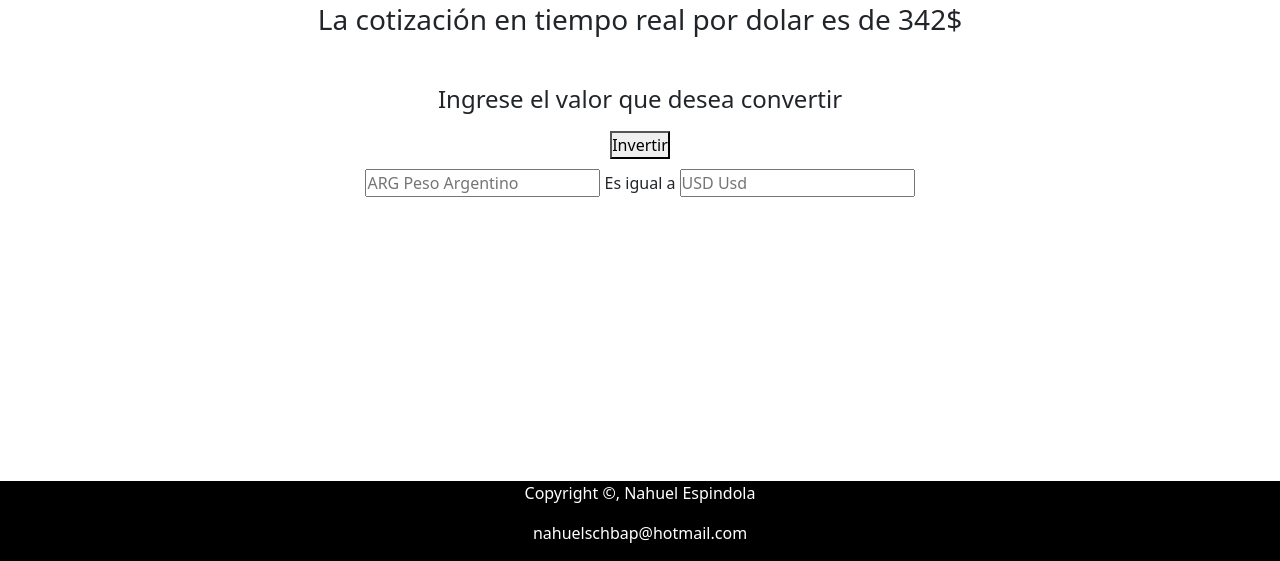
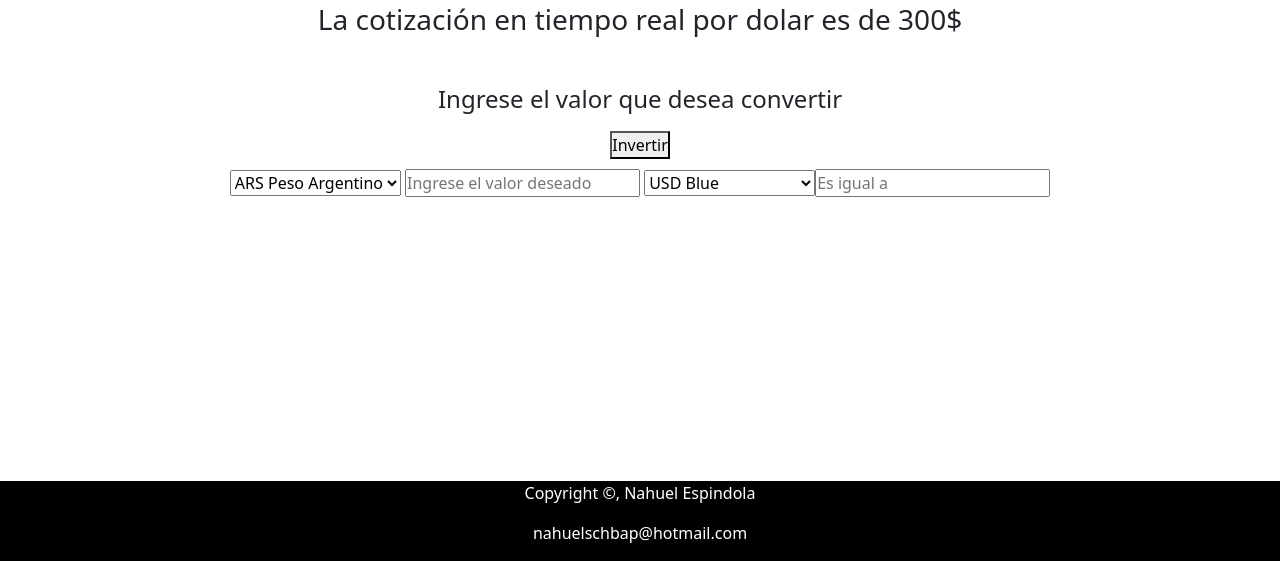
Before and after one commit to nahuelespindola/Javascript-Proyecto, a plain HTML site: page index.html in a window 1280 px wide. Shown: the part 239-800 px from the top of the page. Drawn offline with nearby package versions, Linux system fonts and the light colour scheme.

Commit message:
Conversor-Interactivo-1

```diff
--- a/app.js
+++ b/app.js
@@ -42,13 +42,16 @@ console.log(monedas)
 
     //DOM + Evento//
 
-    var input = document.getElementById("pesoargentino")
-    var output = document.getElementById('dolar')
+    const input = document.getElementById("input")
+    const output = document.getElementById('output')
     input.addEventListener('keypress', () => {
-output.setAttribute('value', input.value / 300)
+output.setAttribute('value', input.value / 30)
     })
 
-    var invertir = document.getElementById('Invertir')
-    invertir.addEventListener('click', () => {
 
-    })
+    //SELECTOR
+
+    const dolarblue = document.querySelector('.USDB');
+    USDB.addEventListener('click', () => {
+        output.setAttribute('value', input.value * 30)
+            })
--- a/index.html
+++ b/index.html
@@ -51,15 +51,51 @@
    <section>
       <div class="form-title">
          <h1>Conversor peso a dolar</h1>
-         <h3>La cotización en tiempo real por dolar es de 342$</h3>
+         <h3>La cotización en tiempo real por dolar es de 300$</h3>
       </div>
       <div>
 
          <form class="input">
-            <h4>Ingrese el valor que desea convertir</h4>
-            <div><button class="Invertir-Button" id="Invertir">Invertir</button></div>
-            <input id="pesoargentino" type="number" placeholder="ARG Peso Argentino" required> Es igual a
-            <input id="dolar" type="number" placeholder="USD Usd">
+            <h4 class="cambio">Ingrese el valor que desea convertir</h4>
+            <div><button class="Invertir-Button" id="invertir">Invertir</button></div>
+            <label>
+               <select id="selector">
+                  <option id="ARS">ARS Peso Argentino
+                  </option>
+                  <option id="USDB">USD Blue
+                  </option>
+                  <option id="USDO">USD Oficial
+                  </option>
+                  <option id="BRL">BRL Real Brasileño
+                  </option>
+                  <option id="EUR">EUR Euro
+                  </option>
+                  <option id="GBP">GBP Libra Esterlina
+                  </option>
+                  <option id="JPY">JPY Yen Japonés
+                  </option>
+               </select>
+               <input id="input" type="number" placeholder="Ingrese el valor deseado" required>
+            </label>
+            <label>
+            <select>
+               <option id="USDB1">USD Blue
+               </option>
+               <option id="USDO1">USD Oficial
+               </option>
+               <option id="BRL1">BRL Real Brasileño
+               </option>
+               <option id="EUR1">EUR Euro
+               </option>
+               <option id="GBP1">GBP Libra Esterlina
+               </option>
+               <option id="JPY1">JPY Yen Japonés
+               </option>
+               <option id="ARS1">ARS Peso Argentino
+               </option>
+               <input id="output" type="number" placeholder="Es igual a">
+            </select>
+         </label>
          </form>
 
       </div>
```
